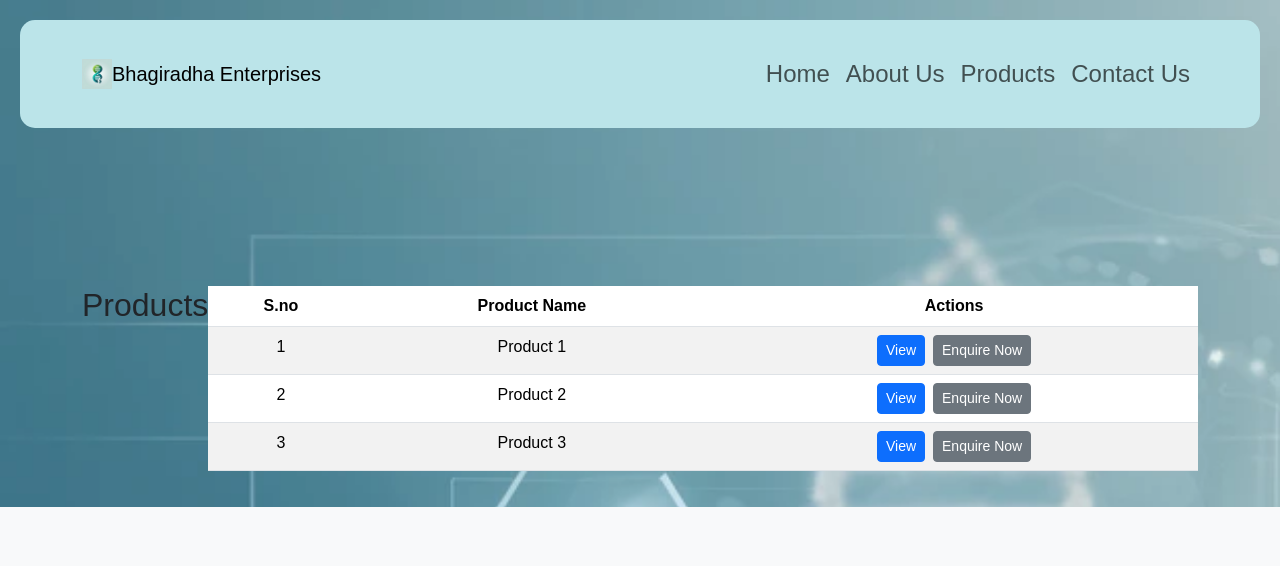
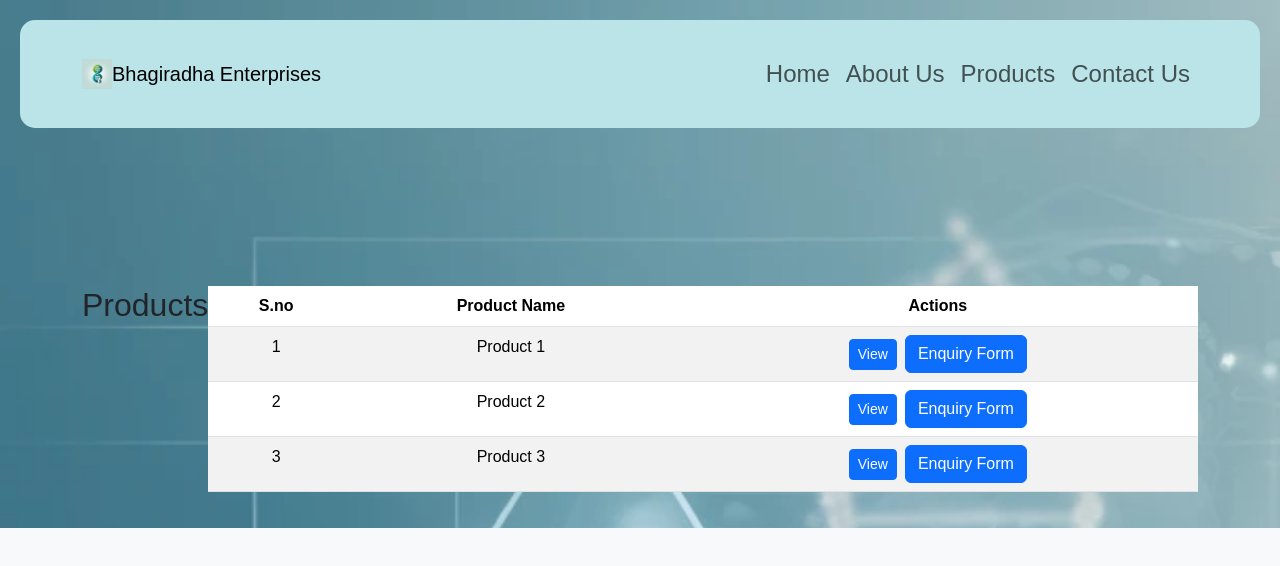
Before and after one commit to Naren1729/BE-Website, a React (Create React App) app: page /products in a window 1280 px wide. Shown: the top 566 px of the page. Built offline with nearby package versions, Linux system fonts and the light colour scheme.

Commit message:
Trying to add modal in products

```diff
--- a/src/App.js
+++ b/src/App.js
@@ -17,7 +17,6 @@ function App() {
         <div style={{ paddingTop: "70px" }}>
           <Routes>
             <Route path="/" element={<><CarouselFade /> <Why /> </>} />
-            <Route path="/enquiry" element={<UserForm />} />
             <Route path="/products" element={<Products />} />
           </Routes>
         </div>
--- a/src/Components/Products.jsx
+++ b/src/Components/Products.jsx
@@ -1,5 +1,6 @@
 import React from "react";
 import { Link } from "react-router-dom";
+import UserForm from "./UserForm";
 
 function Products() {
     const products = [
@@ -29,9 +30,7 @@ function Products() {
                                 <Link to={`/products/${product.id}`} className="btn btn-primary btn-sm me-2">
                                     View
                                 </Link>
-                                <Link to="/enquiry" className="btn btn-secondary btn-sm">
-                                    Enquire Now
-                                </Link>
+                                <UserForm />
                             </td>
                         </tr>
                     ))}
--- a/src/Components/UserForm.jsx
+++ b/src/Components/UserForm.jsx
@@ -6,7 +6,7 @@ function UserForm() {
             <button type="button" className="btn btn-primary" data-bs-toggle="modal" data-bs-target="#staticBackdrop">
                 Enquiry Form
             </button>
-            <div className="modal fade" id="staticBackdrop" data-bs-backdrop="static" data-bs-keyboard="false" tabIndex="-1" aria-labelledby="staticBackdropLabel" aria-hidden="true">
+            <div className="modal fade" id="staticBackdrop" data-bs-backdrop="static" data-bs-keyboard="false" tabIndex="-1" aria-labelledby="staticBackdropLabel" aria-hidden="true" >
                 <div className="modal-dialog">
                     <div className="modal-content">
                         <div className="modal-header">
```
